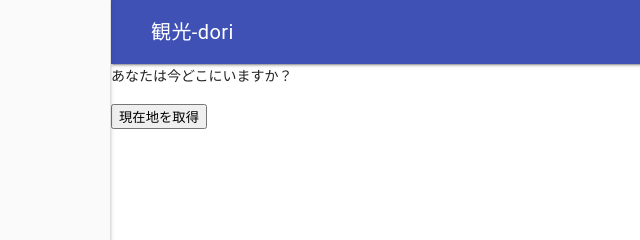
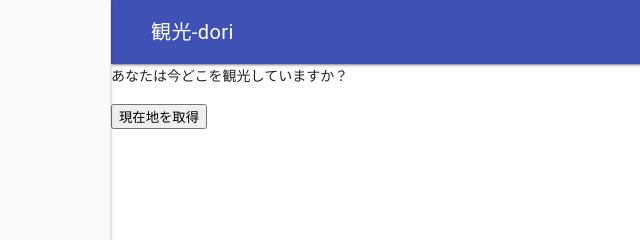
Before and after one commit to butchi/kanko-dori, a website: page src/pug/index.pug in a window 1280 px wide. Shown: the top 240 px of the page, 129-769 px from the left. Drawn offline with nearby package versions, Linux system fonts and the light colour scheme; files that its build step writes are made by us from their sources; files whose address does not match are found by name.

Commit message:
fix description

```diff
--- a/src/pug/index.pug
+++ b/src/pug/index.pug
@@ -11,7 +11,7 @@ append ConfigBlock
 
 block ContentBlock
   p
-    | あなたは今どこにいますか？
+    | あなたは今どこを観光していますか？
 
   button.btn-here
     | 現在地を取得
```
Also changed, not shown: docs/index.html.
